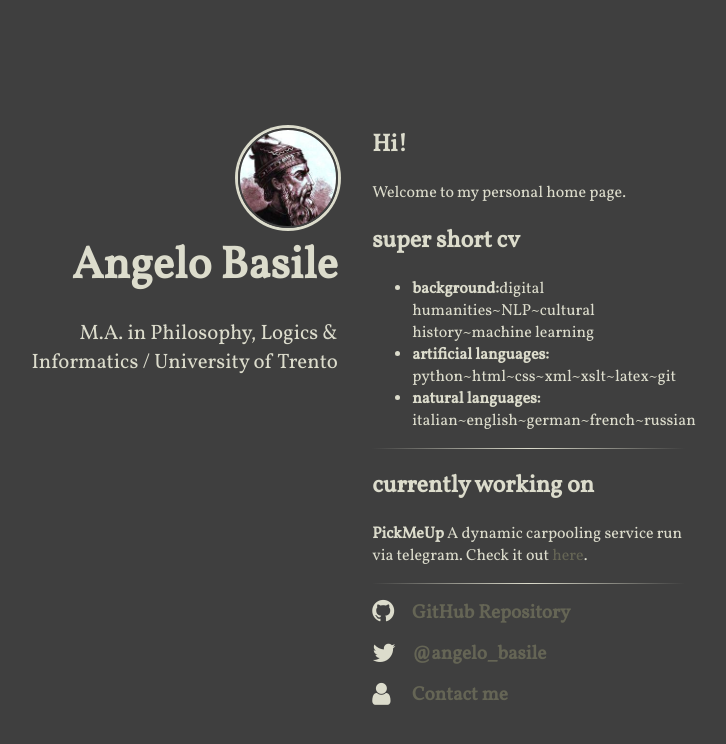
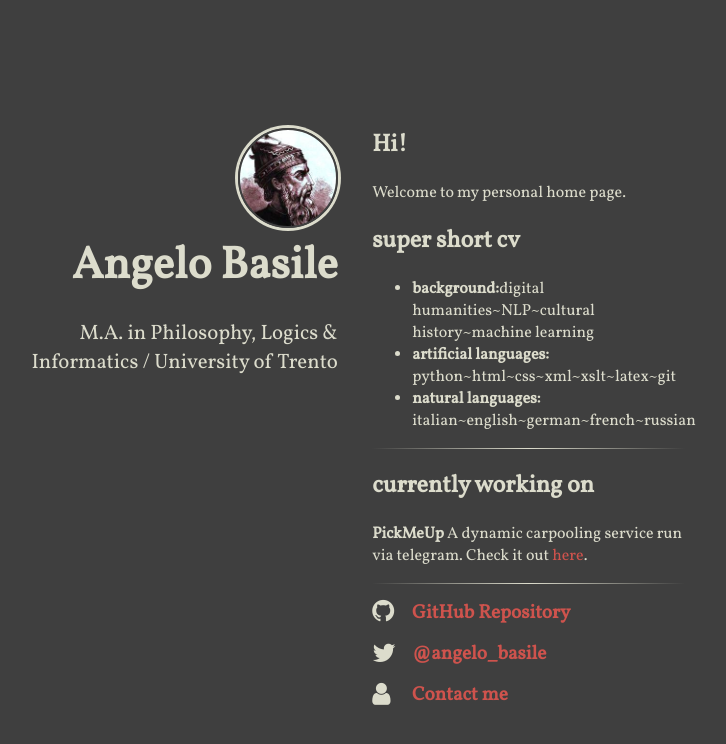
Before and after one commit to rs2/anbasile.github.io, a Jekyll site: the page built from index.html, in a window 1280 px wide. Shown: the top 744 px of the page, without its empty margins (295-1021 px from the left). Built offline with Jekyll 4.4.1, drawn with Linux system fonts in a browser that asks for light colours; nearby versions of some CDN libraries.

Commit message:
Update main.scss

```diff
--- a/assets/main.scss
+++ b/assets/main.scss
@@ -2,7 +2,7 @@
 ---
 
 $text-color: #DCDCCC;
-$anchor-text-color: #656555;
+$anchor-text-color: #CE534D;
 $background-color: #3F3F3F;
 
 body {
```
